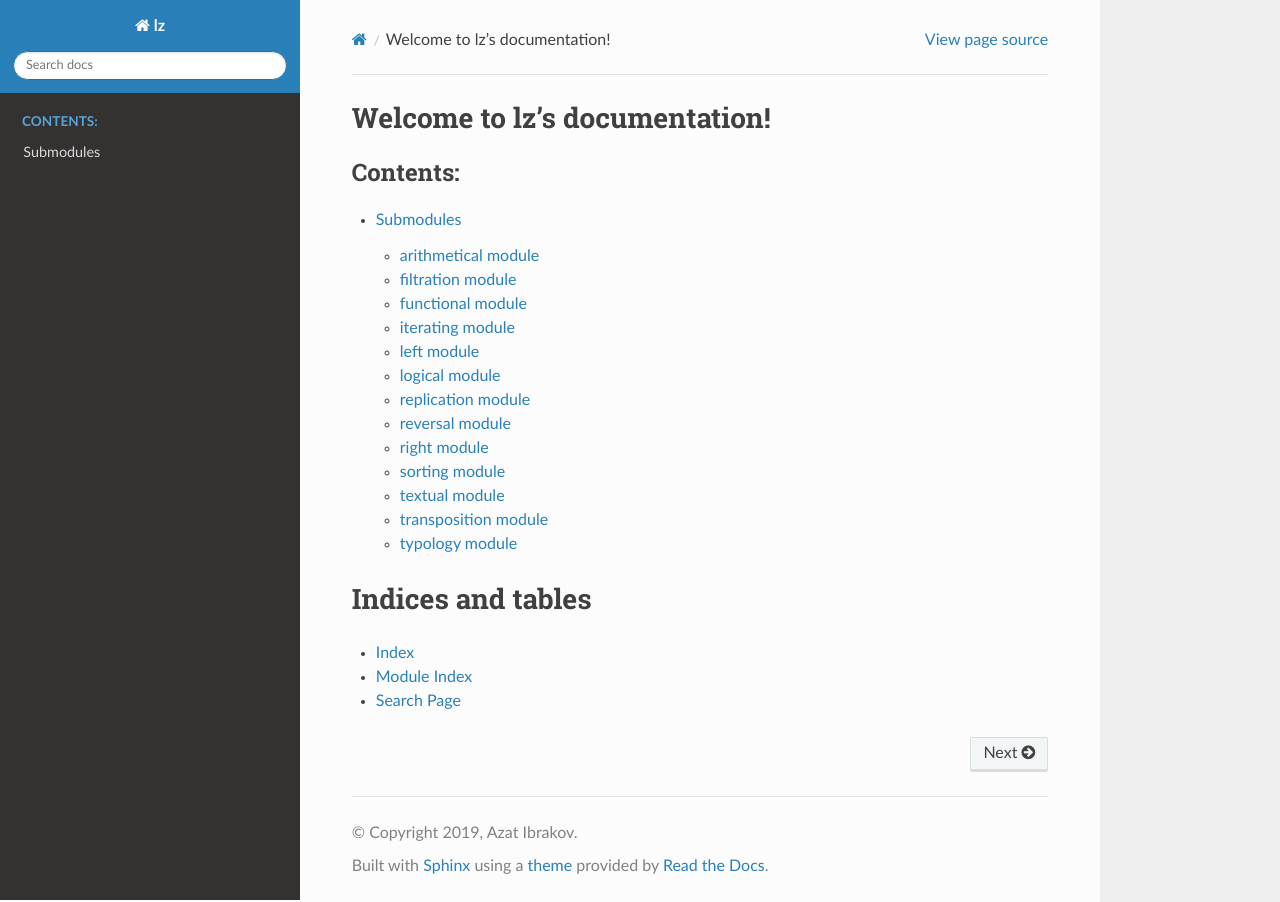
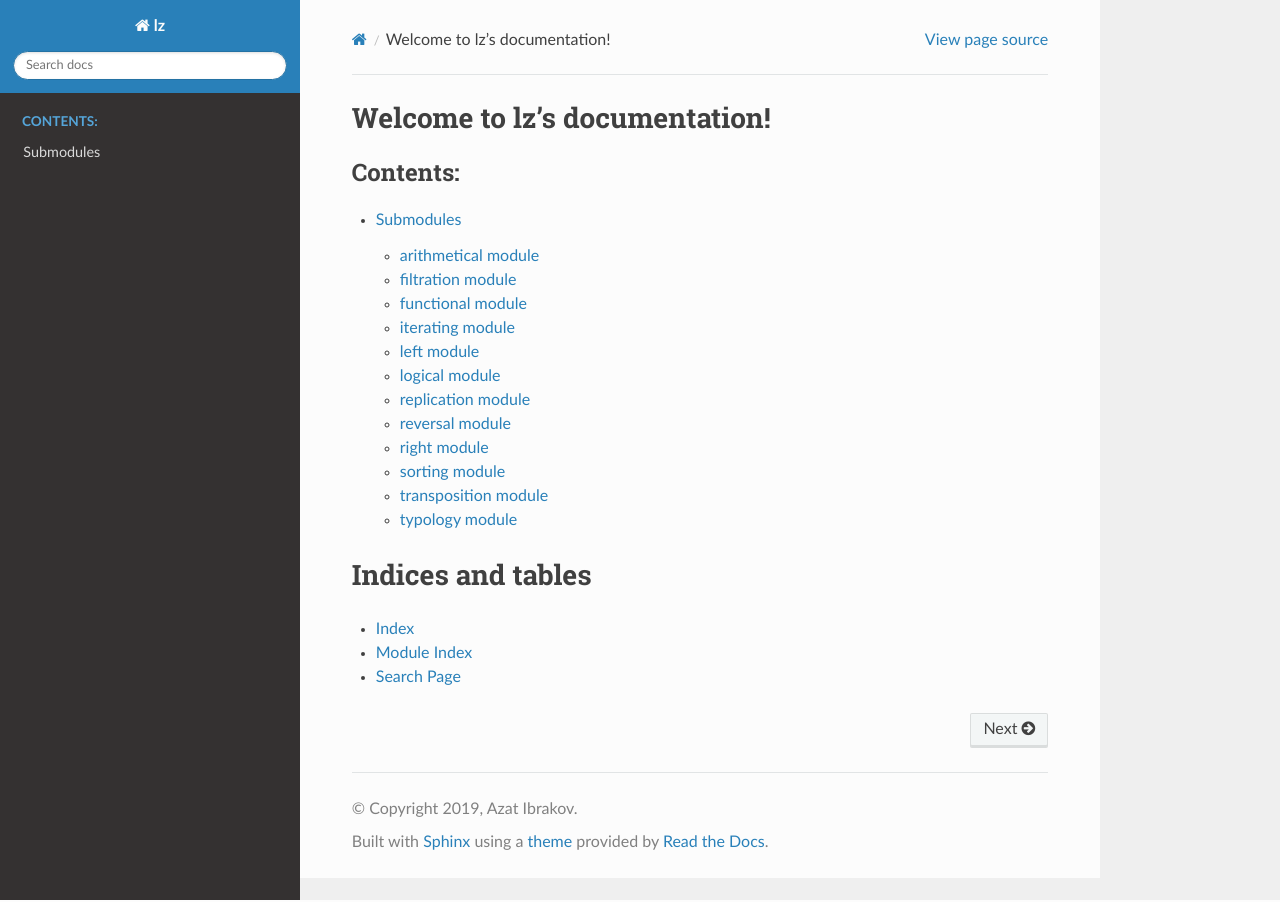
Before and after one commit to lycantropos/lz, a Sphinx documentation site: the page built from docs/index.rst, in a window 1280 px wide. Built offline with Sphinx 7.4.7 and the Read the Docs theme 2.0.0, drawn with Linux system fonts in a browser that asks for light colours.

Commit message:
Exclude 'textual' module from docs

```diff
--- a/docs/lz.rst
+++ b/docs/lz.rst
@@ -62,12 +62,6 @@ sorting module
 .. automodule:: lz.sorting
     :members:
 
-textual module
-~~~~~~~~~~~~~~
-
-.. automodule:: lz.textual
-    :members:
-
 transposition module
 ~~~~~~~~~~~~~~~~~~~~
 
```
